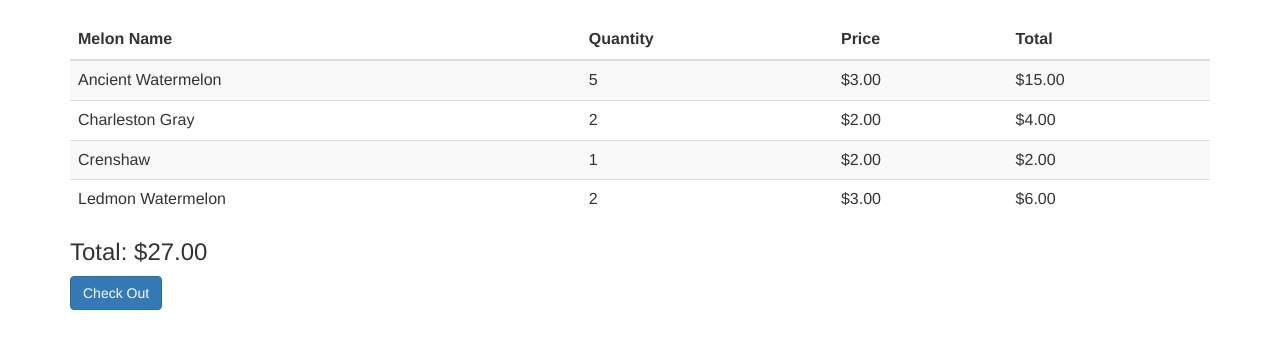
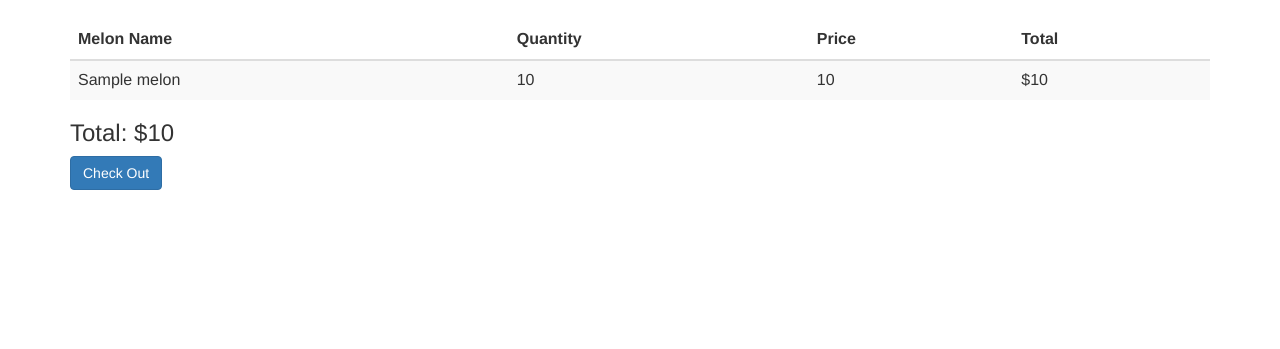
Before and after one commit to georgiaschmitt/movie-rating-app, a Flask app: template shopping-site/templates/cart.html in a window 1280 px wide. Shown: the part 51-400 px from the top of the page. Run offline with Flask 2, Linux system fonts and the light colour scheme; the template is opened without the code that fills it: most values are stand-ins (such as "Sample title", 1, 10 or a date in 2020); some libraries are stand-ins or nearby versions.

Commit message:
display the Cart

```diff
--- a/shopping-site/shoppingsite.py
+++ b/shopping-site/shoppingsite.py
@@ -77,7 +77,18 @@ def show_shopping_cart():
     # Make sure your function can also handle the case wherein no cart has
     # been added to the session
 
-    return render_template("cart.html")
+    cart = session.get('cart', {})
+    cart_list = []
+    total = 0
+    for melon_id, qty in cart.items():
+        melon = melons.get_by_id(melon_id)
+        qty = int(qty)
+        melon.quantity = qty
+        melon.total = melon.quantity * melon.price
+        cart_list.append(melon)
+        total += melon.total
+
+    return render_template("cart.html", cart=cart_list, total=total)
 
 
 @app.route("/add_to_cart/<melon_id>")
@@ -99,9 +110,10 @@ def add_to_cart(melon_id):
     # - flash a success message
     # - redirect the user to the cart page
 
-    session['cart'] = {}
-
-    cart = session['cart']
+    if 'cart' in session:
+        cart = session['cart']
+    else:
+        cart = session['cart'] = {}
 
     cart[melon_id] = cart.get(melon_id,0) + 1
 
--- a/shopping-site/templates/cart.html
+++ b/shopping-site/templates/cart.html
@@ -1,7 +1,4 @@
-
-{% extends 'base.html' %}
-
-{% block body %}
+{% extends 'base.html' %} {% block body %}
 
 <table class="table table-striped">
   <thead>
@@ -13,34 +10,18 @@
     </tr>
   </thead>
   <tbody>
+    {% for melon in cart %}
     <tr>
-            <td>Ancient Watermelon</td>
-            <td>5</td>
-            <td>$3.00</td>
-            <td>$15.00</td>
+      <td>{{ melon.common_name }}</td>
+      <td>{{ melon.quantity }}</td>
+      <td>{{ melon.price }}</td>
+      <td>${{ melon.total }}</td>
     </tr>
-        <tr>
-            <td>Charleston Gray</td>
-            <td>2</td>
-            <td>$2.00</td>
-            <td>$4.00</td>
-        </tr>
-        <tr>
-            <td>Crenshaw</td>
-            <td>1</td>
-            <td>$2.00</td>
-            <td>$2.00</td>
-        </tr>
-        <tr>
-            <td>Ledmon Watermelon</td>
-            <td>2</td>
-            <td>$3.00</td>
-            <td>$6.00</td>
-        </tr>
+    {% endfor %}
   </tbody>
 </table>
 
-    <h3>Total: $27.00</h3>
+<h3>Total: ${{total}}</h3>
 
 <a href="/checkout" class="btn btn-large btn-primary">Check Out</a>
 
```
Lines whose indentation alone changed are shown as unchanged.
